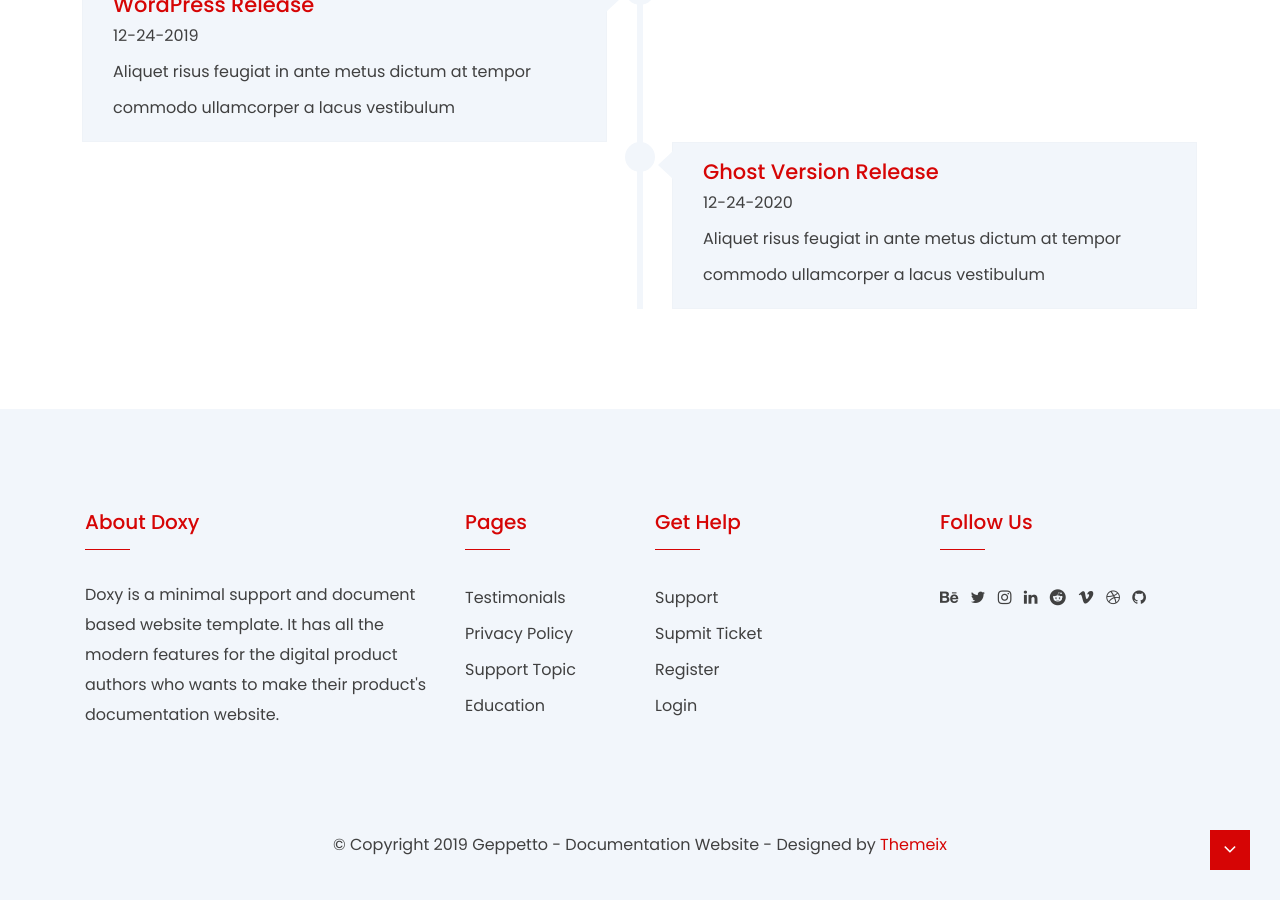
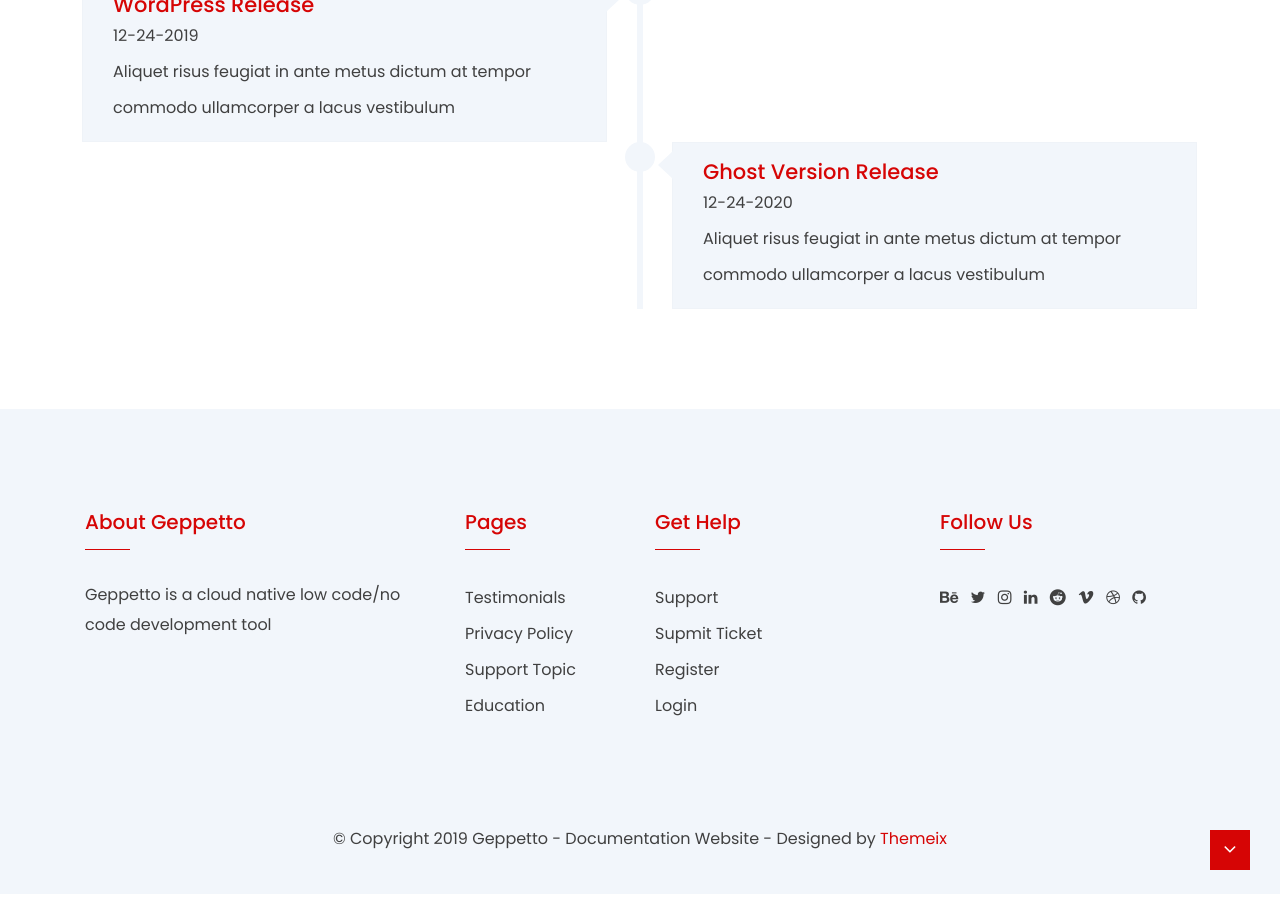
Before and after one commit to francois-dbag/TestDoxyTheme.github.io, a Jekyll site: the page built from index.html, in a window 1280 px wide and 900 px high, scrolled down 3759 px. Built offline with Jekyll 4.4.1, drawn with Linux system fonts in a browser that asks for light colours.

Commit message:
modified about comment in footer

```diff
--- a/_includes/footer.html
+++ b/_includes/footer.html
@@ -5,8 +5,8 @@
             <div class="row">
                 <div class="col-md-6 col-lg-4">
                     <div class="footer-widget wow fadeIn" data-wow-duration="1s">
-                        <h5 class="footer-title heading-5">About Doxy</h5>
-                        <p>Doxy is a minimal support and document based website template. It has all the modern features for the digital product authors who wants to make their product's documentation website.</p>
+                        <h5 class="footer-title heading-5">About Geppetto</h5>
+                        <p>Geppetto is a cloud native low code/no code development tool </p>
                     </div>
                 </div>
                 <div class="col-md-6 col-lg-2">
```
